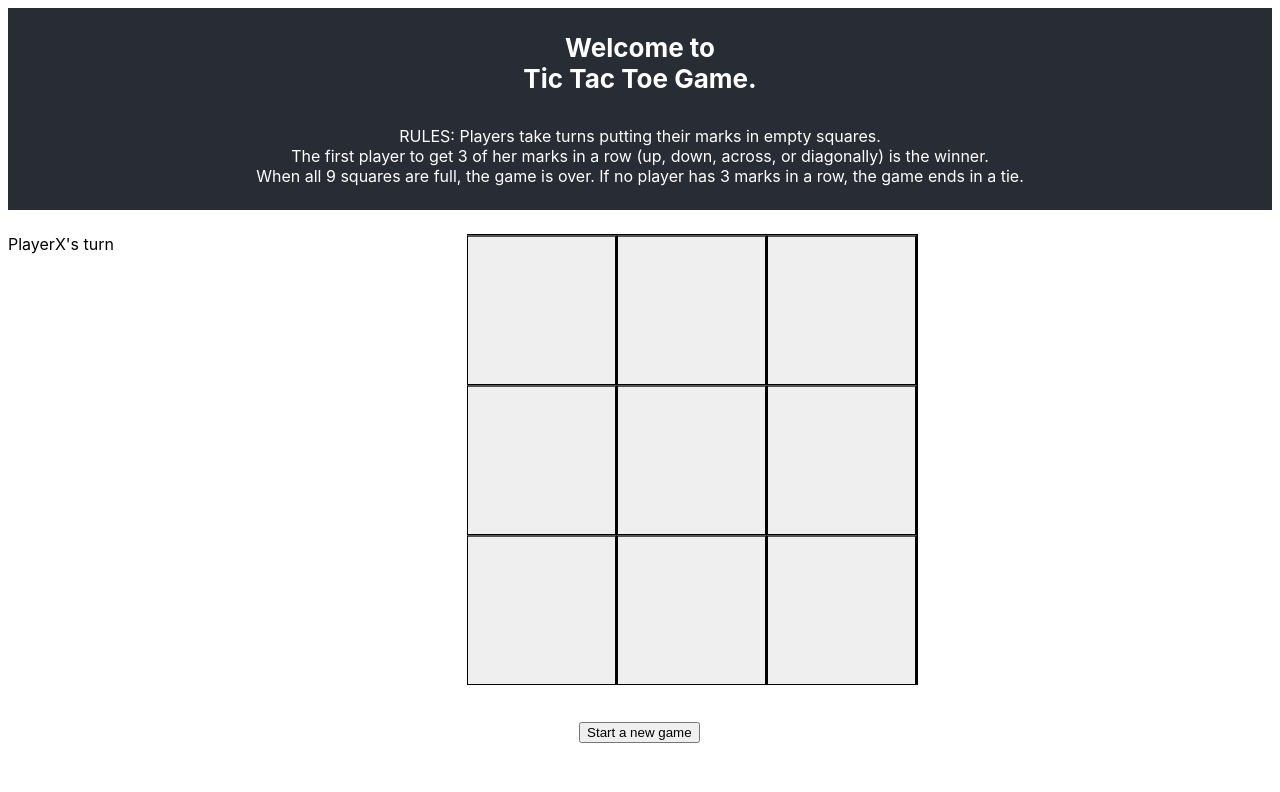
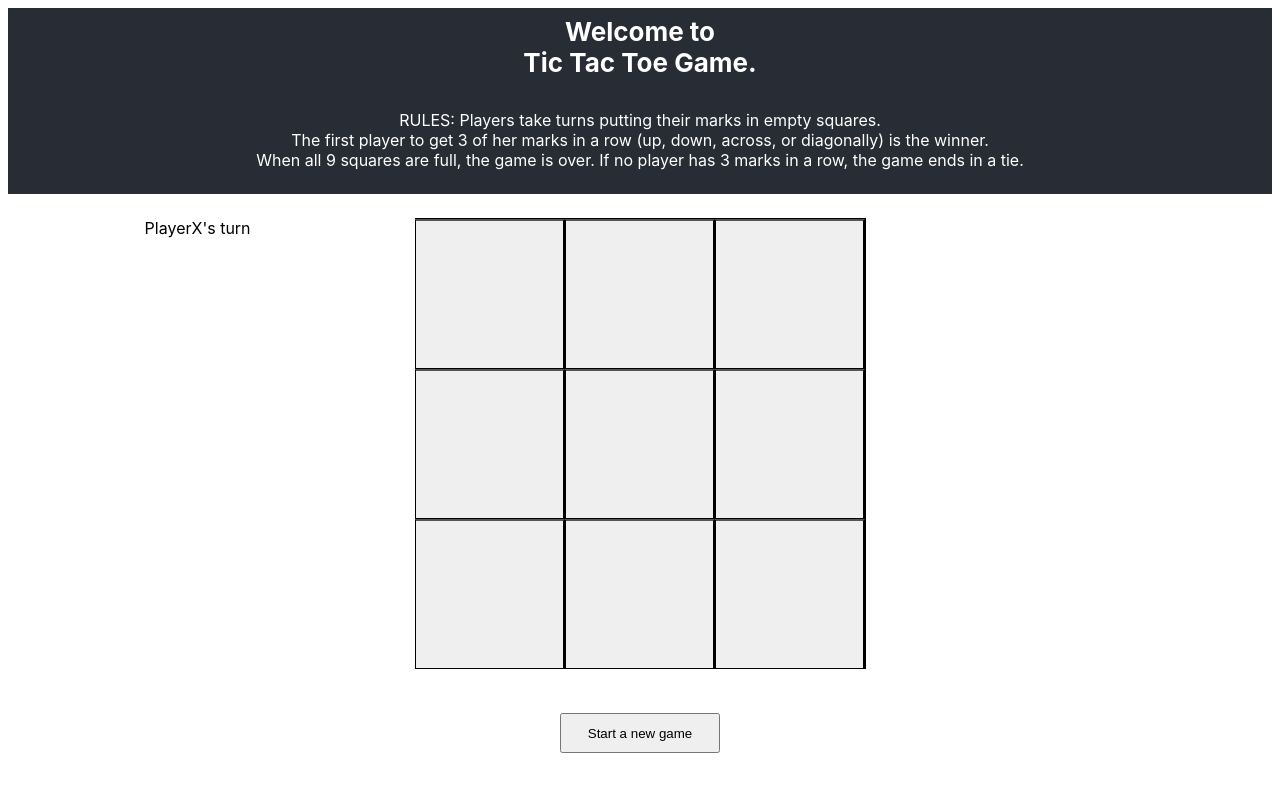
Before and after one commit to robertamangiapane/React-Tic-Tac-Toe-Game, a React (Create React App) app: page / in a window 1280 px wide. Shown: the top 792 px of the page. Built offline with nearby package versions, Linux system fonts and the light colour scheme.

Commit message:
centered display column layout

```diff
--- a/src/App.css
+++ b/src/App.css
@@ -16,54 +16,52 @@
 .App-header {
   background-color: #282c34;
   min-height: 100%;
-  display: flex;
+  /* display: flex; */
   flex-direction: column;
-  align-items: center;
-  justify-content: center;
+  /* align-items: center; */
+  /* justify-content: center; */
   font-size: calc(10px + 2vmin);
   color: white;
-  padding: 3vh;
+  padding: 1vh;
 }
 
 .rules {
   background-color: #282c34;
   height: 100%;
-  display: flex;
+  /* display: flex; */
   flex-direction: column;
-  align-items: center;
-  justify-content: center;
+  /* align-items: center; */
+  /* justify-content: center; */
   padding: 3vh;
-  padding-top: 1vh;
   color: white;
 }
 
 .grid {
+  display: grid;
+  grid-template-columns: 15% 15% auto 15% 15%;
+
   padding-top: 3vh;
 }
 
-.game-result {
-  padding: 1vh;
+.turn-player-X {
+  grid-column-start: 1;
+  grid-column-end: 3;
   display: inline-block;
 }
 
-.game-turn {
-  padding: 1vh;
-}
-
-.turn-player-X {
-  float: left;
+.players-turn {
   display: inline-block;
-  align-items: center;
-  align-self: center;
-  align-content: center;
-  margin-bottom: 100vh;
 }
 
 .turn-player-O {
-  float: right;
-  display: inline-block;
+  /* grid-column-start: 4;
+  grid-column-end: 5; */
+  /* display: inline-block; */
+}
 
-  margin-bottom: 10vh;
+.board {
+  /* grid-column-start: 3;
+  grid-column-end: 5; */
 }
 
 .board-grid {
@@ -71,6 +69,7 @@
 }
 
 .board-fields {
+  /* display: inline-block; */
   height: 450px;
   width: 450px;
   display: grid;
@@ -87,13 +86,24 @@
   border-bottom: 1px solid black;
 }
 
-.game {
+.new-game {
+  grid-template-columns: 15% 15% auto 15% 15%;
   padding: 1vh;
 }
 
-.game > button {
+.new-game > button {
+  display: inline-block;
   height: 5vh;
   width: 20vh;
+}
+
+.game-result {
+  padding: 1vh;
+  display: inline-block;
+}
+
+.result {
+  display: inline-block;
 }
 
 .display-none {
--- a/src/components/board.jsx
+++ b/src/components/board.jsx
@@ -1,5 +1,4 @@
 import React, { Component } from "react"
-import "../components/board.css"
 
 class Board extends Component {
   constructor(props) {
--- a/src/components/player.jsx
+++ b/src/components/player.jsx
@@ -25,13 +25,13 @@ class Player extends Component {
     if( this.props.game.turn === this.state.player.name) {
 
       return(
-        <div>
-        Player{this.state.player.name}'s turn
+        <div className="players-turn">
+          Player{this.state.player.name}'s turn
         </div>
       )} else {
         return (
           <div className="display-none">
-          Player{this.state.player.name}'s turn
+            Player{this.state.player.name}'s turn
           </div>
         )
       }
--- a/src/components/result.jsx
+++ b/src/components/result.jsx
@@ -20,7 +20,7 @@ class Result extends Component {
   render(){
     if( this.props.game.result !== "Next round") {
       return(
-        <div>
+        <div className="result">
         {this.props.game.result}
         </div>
       )} else {
--- a/src/gameClass.js
+++ b/src/gameClass.js
@@ -1,5 +1,5 @@
 import BoardClass from "./boardClass"
-import Player from "./player"
+import Player from "./playerClass"
 
 export default function GameClass(){
   this.playerX = new Player("X")
@@ -10,7 +10,6 @@ export default function GameClass(){
 }
 
 GameClass.prototype.start_game = function(){
-  // this.board = new BoardClass()
   this.turn = random_turn()
   return this.turn
 }
```
Also changed, not shown: src/components/board.css (deleted, +0 -13 lines), src/components/game.jsx (+0 -9 lines), src/components/turn.jsx (deleted, +0 -27 lines), src/playerClass.js (renamed from src/player.js).
